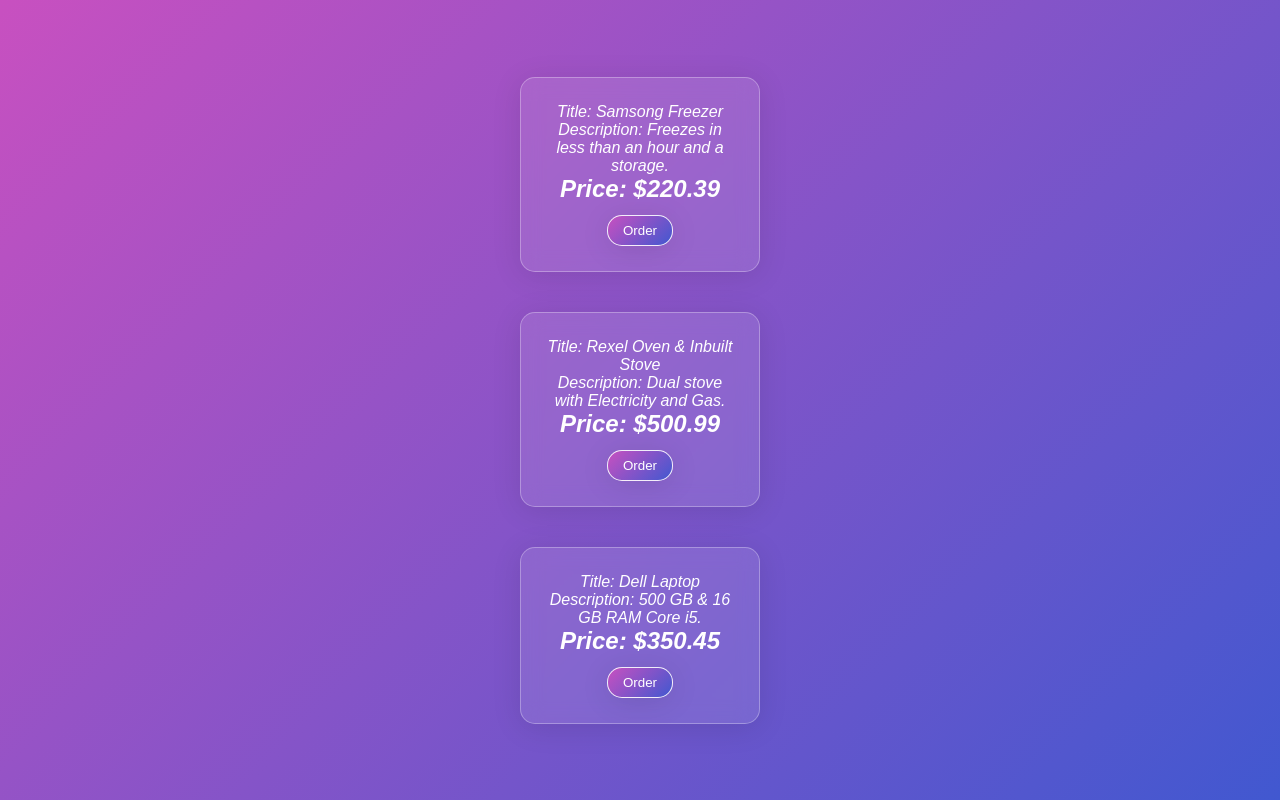
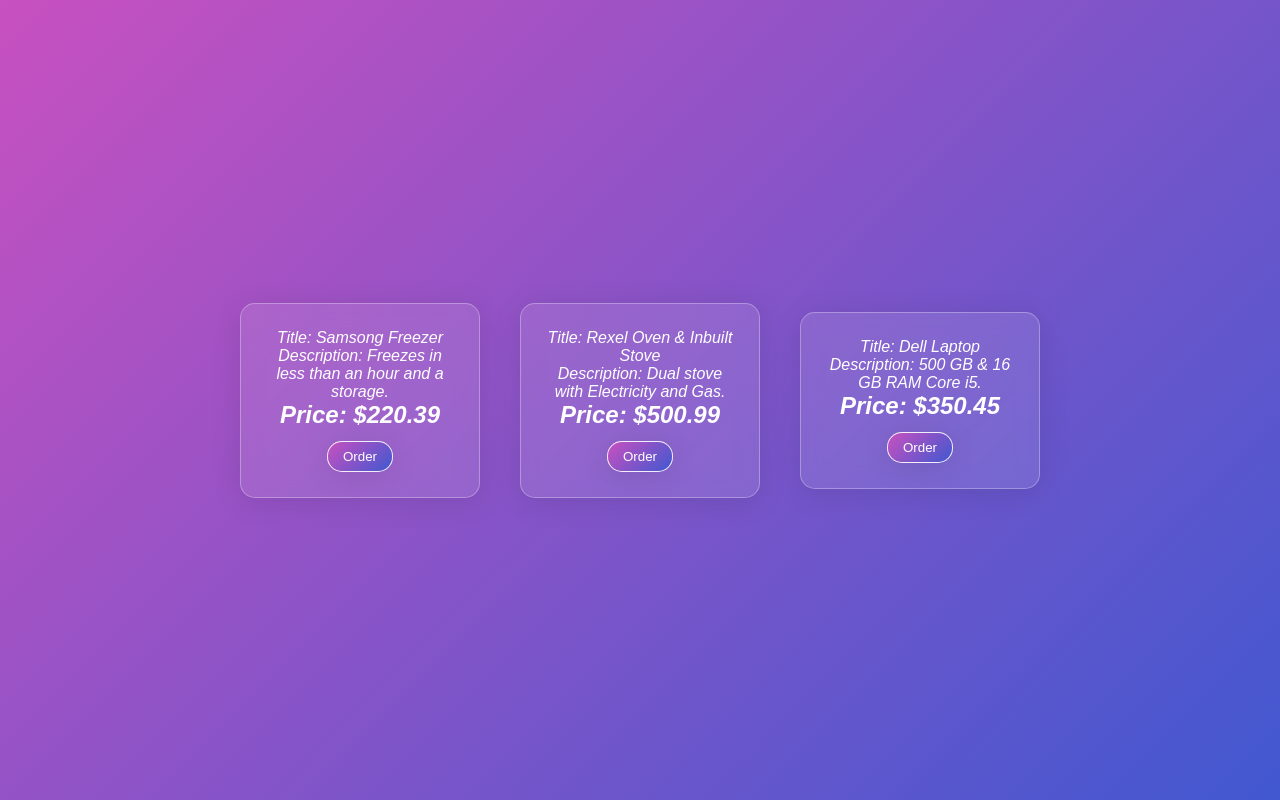
Before and after one commit to nimely111/React-Coding-snippet, a React (Vite) app: page / in a window 1280 px wide. Built offline with nearby package versions, Linux system fonts and the light colour scheme.

Commit message:
display all nested cards flec within their parent container

```diff
--- a/Glassmorphism/Cards.css
+++ b/Glassmorphism/Cards.css
@@ -35,3 +35,10 @@
   .card p {
     font-size: 1em;
   }
+
+  .App{
+    display: flex;
+    justify-content: center;
+    align-items: center;
+    flex-wrap: wrap;
+  }
```
